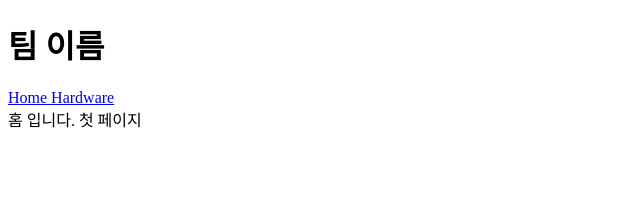
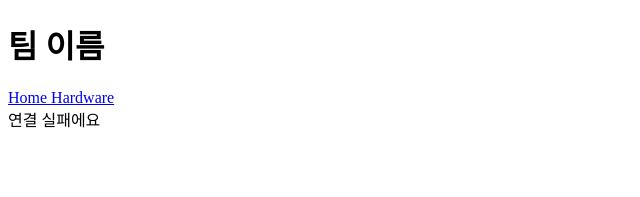
Before and after one commit to Ham-G-Gong/GradProj, a React app: page / in a window 1280 px wide. Shown: the top 197 px of the page, without its empty margins (0-640 px from the left). Built offline with nearby package versions, Linux system fonts and the light colour scheme.

Commit message:
:seedling: 분기 설정

```diff
--- /dev/null
+++ b/src/components/components/ConnectState.js
@@ -0,0 +1,15 @@
+export const ConnectState = ({ connect_state, device_info, InfoComponent }) => {
+  if (connect_state) {
+    return (
+      <div>
+        연결 굿
+        <InfoComponent />
+      </div>
+    );
+  } else
+    return (
+      <div>
+        <div>연결 실패에요</div>
+      </div>
+    );
+};
--- /dev/null
+++ b/src/components/dataAddedComps/MainPage.js
@@ -0,0 +1,17 @@
+import { ConnectState } from "../components/ConnectState";
+
+export const MainPage = ({ where }) => {
+  /**
+   * data 불러오고 어느 페이지에서 호출했는지로 구분해서 라우팅
+   * TODO:: infocomponent 구현 HOME 따로 Hardware 따로
+   *
+   */
+  return (
+    <ConnectState
+      connect_state={false}
+      InfoComponent={() => {
+        return <div>얌마 도완득</div>;
+      }}
+    />
+  );
+};
--- a/src/pages/Hardware/Hardware.js
+++ b/src/pages/Hardware/Hardware.js
@@ -1,10 +1,11 @@
 import { Header } from "../../components/components/Header";
+import { MainPage } from "../../components/dataAddedComps/MainPage";
 
 export const Hardware = () => {
   return (
     <div className="home">
       <Header />
-      <div>하두에어</div>
+      <MainPage where="Hardware" />
     </div>
   );
 };
--- a/src/pages/Home/Home.js
+++ b/src/pages/Home/Home.js
@@ -1,10 +1,11 @@
 import { Header } from "../../components/components/Header";
+import { MainPage } from "../../components/dataAddedComps/MainPage";
 
 export const Home = () => {
   return (
     <div className="home">
       <Header />
-      <div>홈 입니다. 첫 페이지</div>
+      <MainPage where="Home" />
     </div>
   );
 };
```
